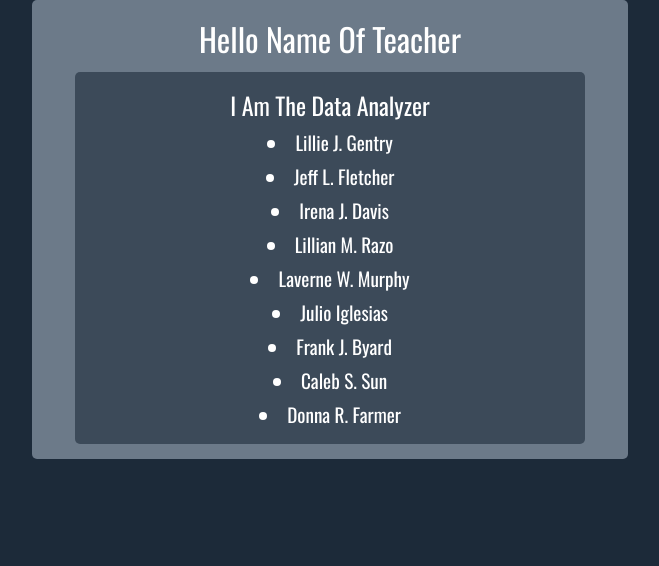
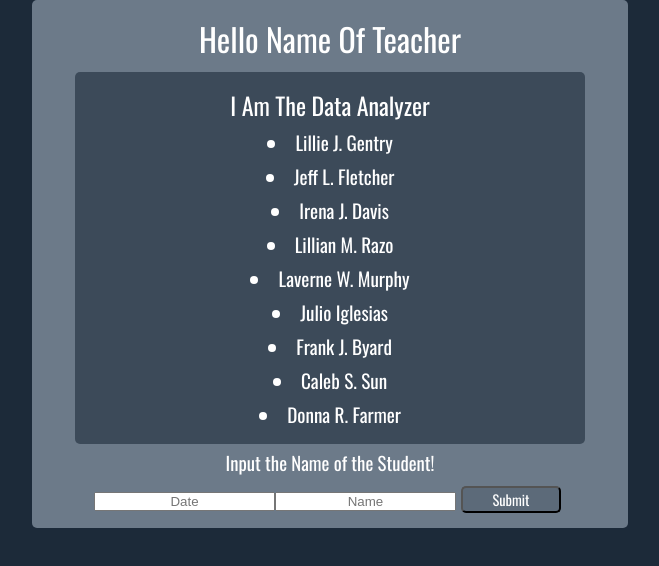
Before and after one commit to giacomo9999/Project-EKJD, a React (Create React App) app in the folder client/: page / in a window 1280 px wide. Shown: the top 566 px of the page, without its empty margins (310-969 px from the left). Built offline with nearby package versions, Linux system fonts and the light colour scheme.

Commit message:
added form

```diff
--- a/client/src/App.js
+++ b/client/src/App.js
@@ -1,6 +1,7 @@
 import React, { Component } from "react";
 import Analyzer from "./Analyzer";
 import database from "./sample_record2";
+import Form from './Form'
 
 import "./App.css";
 import "./media-queries.css";
@@ -13,6 +14,7 @@ class App extends Component {
       <div className="container-outer">
         <h1>Hello Name Of Teacher</h1>
         <Analyzer data={this.state} currentDate="190913" />
+        <Form />
       </div>
     );
   }
--- /dev/null
+++ b/client/src/Form.jsx
@@ -0,0 +1,46 @@
+import React, { Component } from 'react'
+import database from './sample_record2'
+
+export default class Form extends Component {
+    constructor(props){
+        super(props);
+        this.state = {
+            database:[]
+    }
+}
+
+    handleChange = (e)=>{
+        const {name, value} = e.target;
+        this.setState({
+            [name]:value
+        })
+    }
+
+
+
+    render() {
+        return (
+            <div>
+                <h3 className="heading2"> Input the Name of the Student!</h3>
+                <form>
+                    <input
+                    name="date"
+                    type="text"
+                    placeholder="Date"
+                    onChange={this.handleChange}
+                    />
+                    <input
+                    name="name"
+                    type="text"
+                    placeholder="Name"
+                    onChange={this.handleChange}
+                    />
+
+                    <button>Submit</button>
+
+
+                </form>
+            </div>
+        )
+    }
+}
```
